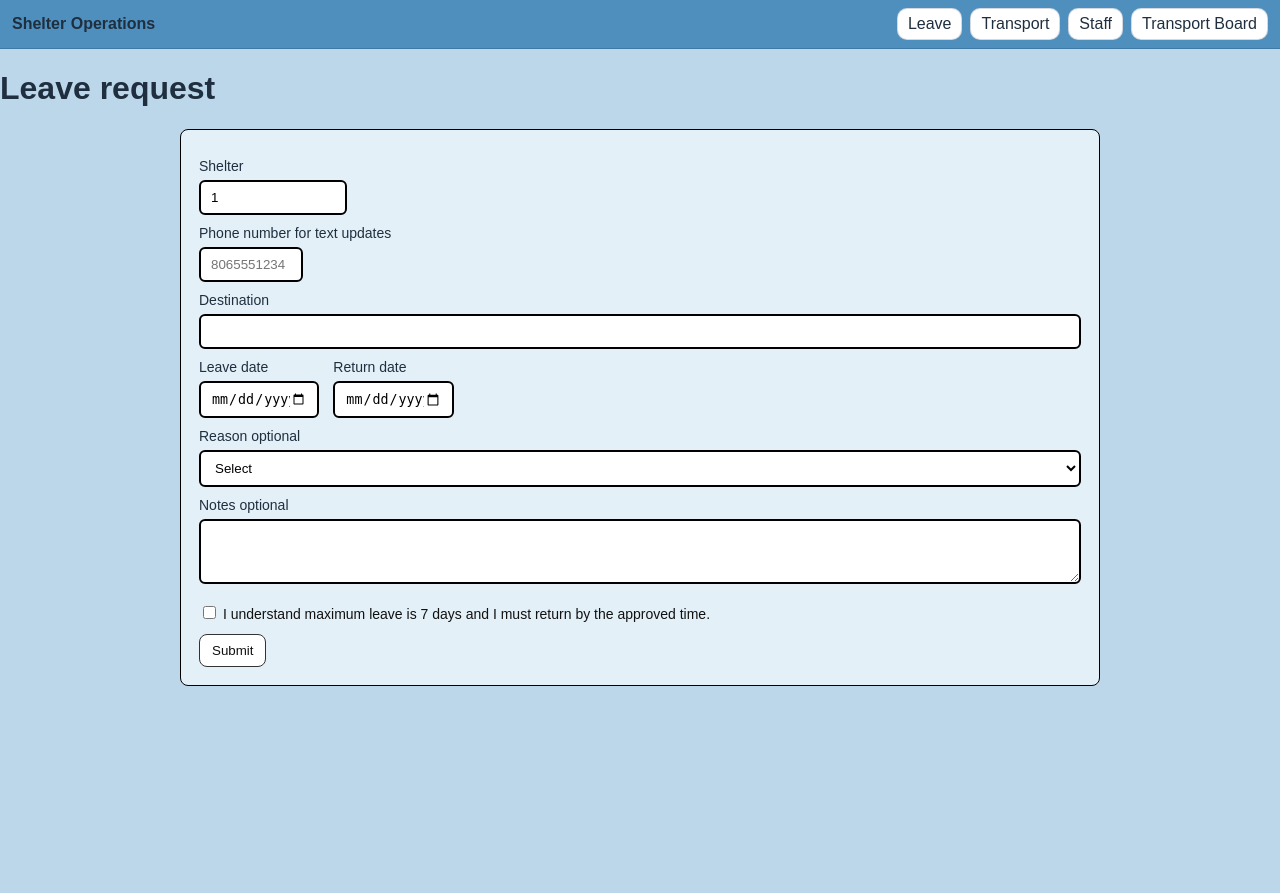
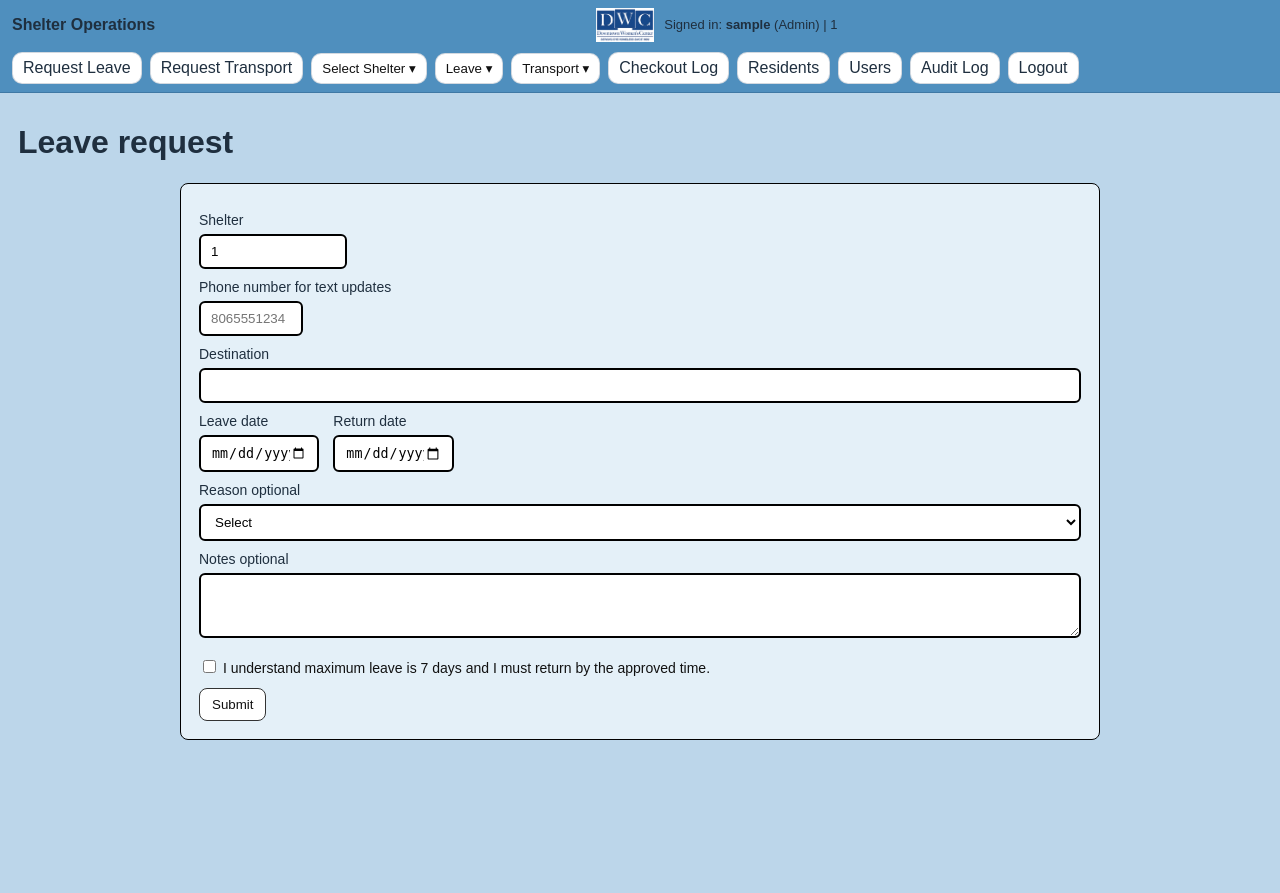
Before and after one commit to Jack409M/shelter-kiosk, a Flask app: page /leave in a window 1280 px wide. Before the commit the page ends 686 px from the top, so only its background shows below. Run offline with Flask 3, Linux system fonts and the light colour scheme; the visitor is signed in with stand-in values (Sample User, id 1); data that the repository does not hold is empty; some libraries are stand-ins or nearby versions.

Commit message:
Update layout.html

```diff
--- a/templates/layout.html
+++ b/templates/layout.html
@@ -1,66 +1,153 @@
-{% extends "base.html" %}
-{% block body %}
+<!doctype html>
+<html lang="en">
+  <head>
+  <meta charset="utf-8">
+  <title>{{ title or "Shelter Operations" }}</title>
+  <meta name="viewport" content="width=device-width, initial-scale=1">
+  <meta name="theme-color" content="#2c3e50">
 
-<style>
-  .topbar {
-    display: flex;
-    flex-wrap: wrap;
-    align-items: center;
-    justify-content: space-between;
-    gap: 10px;
-    margin: 0 0 14px 0;
-    padding: 10px 12px;
-    border: 1px solid #ddd;
-    border-radius: 10px;
-    background: #fff;
-  }
+  <link rel="icon" href="{{ url_for('static', filename='favicon.ico') }}">
 
-  .topbar a {
-    margin-right: 10px;
-  }
+  <link rel="stylesheet" href="{{ url_for('static', filename='styles.css') }}">
+</head>
 
-  .topbar .muted {
-    color: #444;
-    font-size: 13px;
-  }
+  <body>
+    <header class="top">
+      <div class="brand">
+        <a href="/">Shelter Operations</a>
+      </div>
+<div class="top-meta">
+  <img
+    class="top-logo"
+    src="{{ url_for('static', filename='logo.png') }}"
+    alt="DWC"
+  >
 
-  .content-wrap {
-    max-width: 1100px;
-    margin: 0 auto;
-  }
-</style>
+  <div class="top-user">
+    {% if session.get('staff_user_id') %}
+      Signed in:
+      <strong>{{ session.get('username') }}</strong>
+      ({{ session.get('role')|capitalize }})
+      {% if session.get('shelter') %} | {{ session.get('shelter') }}{% endif %}
+    {% elif session.get('resident_id') %}
+      Signed in:
+      <strong>{{ session.get('resident_first') }} {{ session.get('resident_last') }}</strong>
+      {% if session.get('resident_shelter') %} | {{ session.get('resident_shelter') }}{% endif %}
+    {% else %}
+      Not signed in
+    {% endif %}
+  </div>
+</div>
+      <nav>
 
-<div class="content-wrap">
+        <!-- ===================== -->
+        <!-- MOBILE MINIMAL NAV -->
+        <!-- ===================== -->
+        <div class="nav-mobile">
 
-  <div class="topbar">
-    <div>
-      <a href="{{ url_for('staff_home') }}">Home</a>
-      <a href="{{ url_for('staff_attendance') }}">Attendance</a>
-      <a href="{{ url_for('staff_leave_pending') }}">Leave</a>
-      <a href="{{ url_for('staff_transport_pending') }}">Transport</a>
-      <a href="{{ url_for('staff_residents') }}">Residents</a>
-      {% if session.get('role') == 'admin' %}
-        <a href="{{ url_for('admin_users') }}">Users</a>
-        <a href="{{ url_for('staff_audit_log') }}">Audit</a>
-      {% endif %}
-    </div>
+          {% if session.get("resident_id") %}
+            <a href="{{ url_for('resident_leave') }}">Leave</a>
+            <a href="{{ url_for('resident_transport') }}">Transport</a>
+            <a href="{{ url_for('resident_logout') }}">Logout</a>
 
-    <div class="muted">
-      {% if session.get('username') %}
-        User: <strong>{{ session.get('username') }}</strong>
-      {% endif %}
-      {% if session.get('shelter') %}
-        <span style="margin-left:10px;">Shelter: <strong>{{ session.get('shelter') }}</strong></span>
-        <a style="margin-left:10px;" href="{{ url_for('staff_select_shelter') }}">Change shelter</a>
-      {% endif %}
-      {% if session.get('staff_user_id') %}
-        <a style="margin-left:10px;" href="{{ url_for('staff_logout') }}">Logout</a>
-      {% endif %}
-    </div>
-  </div>
+          {% elif session.get("staff_user_id") %}
+            <a href="{{ url_for('staff_logout') }}">Logout</a>
 
-  {% block content %}{% endblock %}
+          {% else %}
+            <a href="{{ url_for('resident_signin') }}">Resident Sign In</a>
+            <a href="{{ url_for('staff_login') }}">Staff Login</a>
+          {% endif %}
 
-</div>
+        </div>
 
-{% endblock %}
+        <!-- ===================== -->
+        <!-- DESKTOP FULL NAV -->
+        <!-- ===================== -->
+        <div class="nav-desktop">
+
+          <!-- Resident links always visible on desktop -->
+          <a href="{{ url_for('resident_leave') }}">Request Leave</a>
+          <a href="{{ url_for('resident_transport') }}">Request Transport</a>
+
+          {% if not session.get("staff_user_id") %}
+            <a href="{{ url_for('staff_login') }}">Login</a>
+
+          {% else %}
+
+            <!-- Shelter Selector -->
+            <div class="nav-dd">
+              <button type="button">
+                {% if session.get("shelter") == "Gratitude" %}
+                  Gratitude House
+                {% elif session.get("shelter") == "Haven" %}
+                  Haven House
+                {% elif session.get("shelter") == "Abba" %}
+                  Abba House
+                {% else %}
+                  Select Shelter
+                {% endif %}
+                ▾
+              </button>
+
+              <div class="menu">
+                <form method="post" action="{{ url_for('staff_select_shelter') }}" style="margin:0;">
+                  <input type="hidden" name="_csrf_token" value="{{ csrf_token() }}">
+                  <input type="hidden" name="next" value="{{ request.full_path }}">
+                  <button type="submit" name="shelter" value="Abba" style="width:100%; text-align:left; margin:0;">Abba House</button>
+                  <button type="submit" name="shelter" value="Haven" style="width:100%; text-align:left; margin:0;">Haven House</button>
+                  <button type="submit" name="shelter" value="Gratitude" style="width:100%; text-align:left; margin:0;">Gratitude House</button>
+                </form>
+              </div>
+            </div>
+
+            <!-- Leave Dropdown -->
+            <div class="nav-dd">
+              <button type="button">Leave ▾</button>
+              <div class="menu">
+                <a href="{{ url_for('staff_leave_pending') }}">Leave pending</a>
+                <a href="{{ url_for('staff_leave_away_now') }}">Leave away</a>
+                <a href="{{ url_for('staff_leave_overdue') }}">Leave overdue</a>
+              </div>
+            </div>
+
+            <!-- Transport Dropdown -->
+            <div class="nav-dd">
+              <button type="button">Transport ▾</button>
+              <div class="menu">
+                <a href="{{ url_for('staff_transport_pending') }}">Transport pending</a>
+                <a href="{{ url_for('staff_transport_board') }}">Transport schedule</a>
+              </div>
+            </div>
+
+            <a href="{{ url_for('staff_attendance') }}">Checkout Log</a>
+            <a href="{{ url_for('staff_residents') }}">Residents</a>
+
+            {% if session.get("role") == "admin" %}
+              <a href="{{ url_for('admin_users') }}">Users</a>
+              <a href="{{ url_for('staff_audit_log') }}">Audit Log</a>
+            {% endif %}
+
+            <a href="{{ url_for('staff_logout') }}">Logout</a>
+
+          {% endif %}
+        </div>
+
+      </nav>
+    </header>
+
+    <main class="container">
+      {% with messages = get_flashed_messages(with_categories=true) %}
+        {% if messages %}
+          <div class="flash">
+            {% for category, message in messages %}
+              <div class="msg {{ category }}">{{ message }}</div>
+            {% endfor %}
+          </div>
+        {% endif %}
+      {% endwith %}
+
+      {% block content %}{% endblock %}
+    </main>
+
+  </body>
+</html>
```
